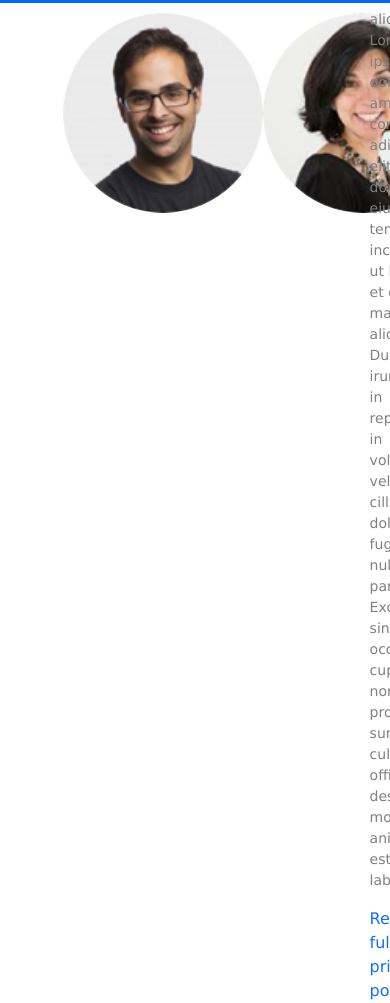
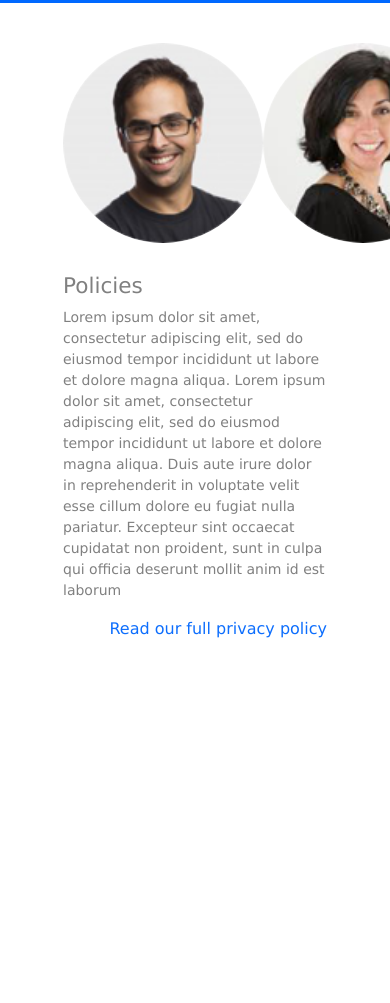
Before and after one commit to tamaramunoz/service4u, a website: page src/components/about.html in a window 390 px wide. Shown: the part 841-1844 px from the top of the page. After the commit the page ends 1482 px from the top, so only its background shows below. Drawn offline with nearby package versions, Linux system fonts and the light colour scheme; files whose address does not match are found by name.

Commit message:
feat: responsive in about view

```diff
--- a/src/styles/about.css
+++ b/src/styles/about.css
@@ -108,6 +108,19 @@ body {
   font-family: Verdana, Geneva, Tahoma, sans-serif;
 }
 
+/* Responsive */
+@media screen and (max-width: 699px) {
+  .textsContainers {
+    display: flex;
+    flex-direction: column;
+    height: 900px;
+  }
+
+  .containerText {
+    margin-top: 30px;
+  }
+}
+
 /* Footer */
 .footerNav {
   display: flex;
```
